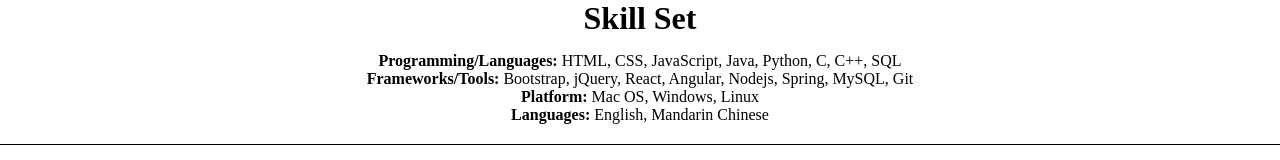
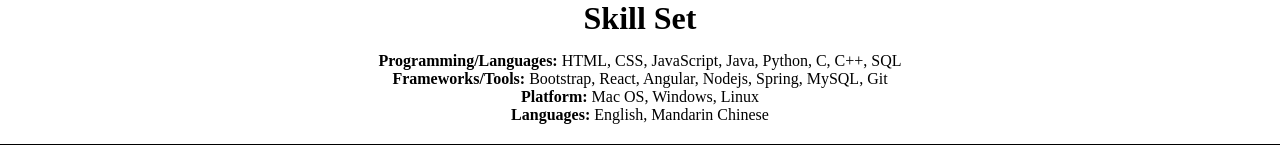
Before and after one commit to YanjieTa/Resume, a plain HTML site: page index.html in a window 1280 px wide. Shown: the part 1045-1205 px from the top of the page. Drawn offline with Linux system fonts and the light colour scheme.

Commit message:
img update

```diff
--- a/index.html
+++ b/index.html
@@ -95,7 +95,7 @@
             <h1>Skill Set</h1>
             <ul>
                 <li><strong>Programming/Languages: </strong>HTML, CSS, JavaScript, Java, Python, C, C++, SQL</li>
-                <li><strong>Frameworks/Tools: </strong>Bootstrap, jQuery, React, Angular, Nodejs, Spring, MySQL, Git</li>
+                <li><strong>Frameworks/Tools: </strong>Bootstrap, React, Angular, Nodejs, Spring, MySQL, Git</li>
                 <li><strong>Platform: </strong>Mac OS, Windows, Linux</li>
                 <li><strong>Languages: </strong>English, Mandarin Chinese</li>
             </ul>
```
Also changed, not shown: portfolio.jpg, portfolio1.jpg (added).
